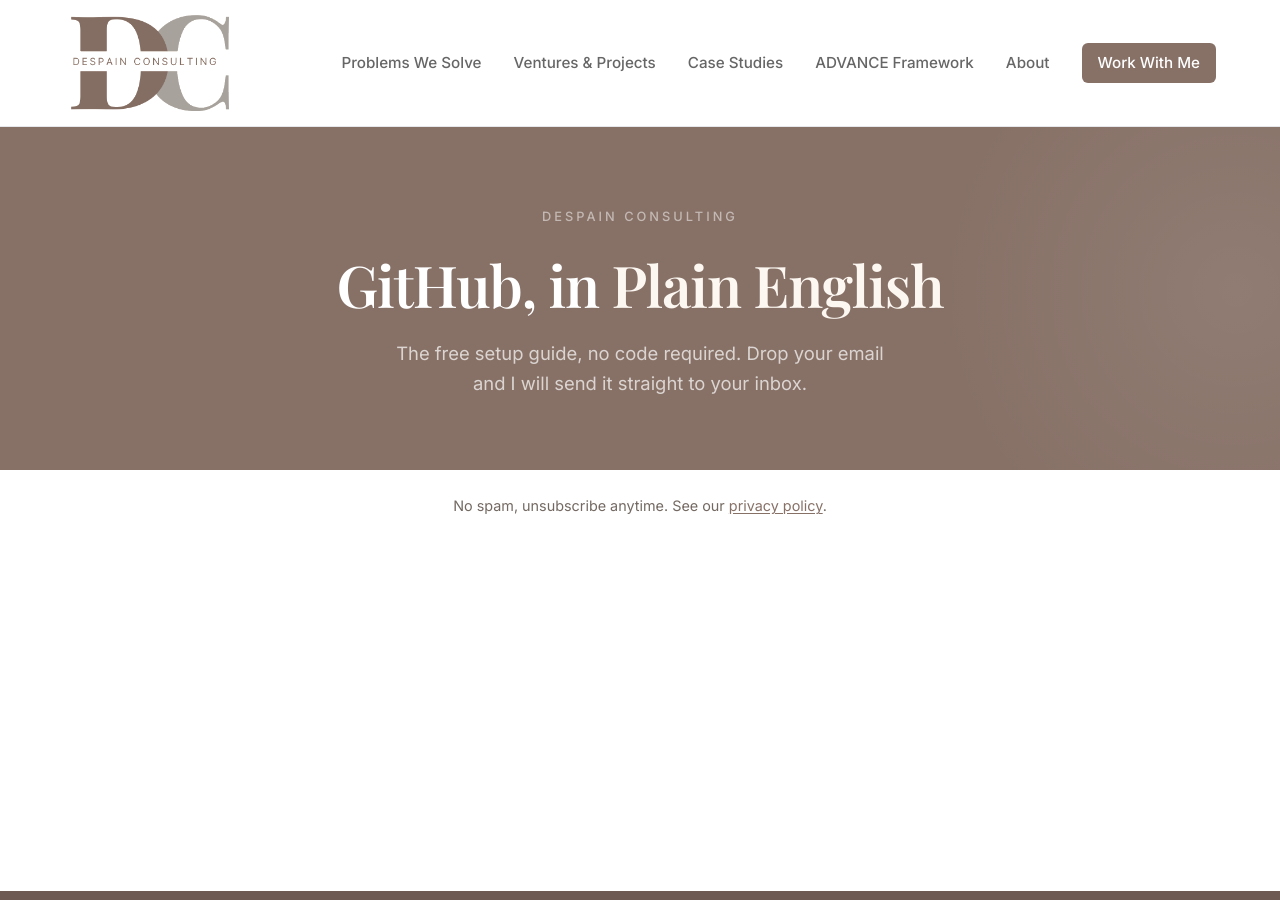
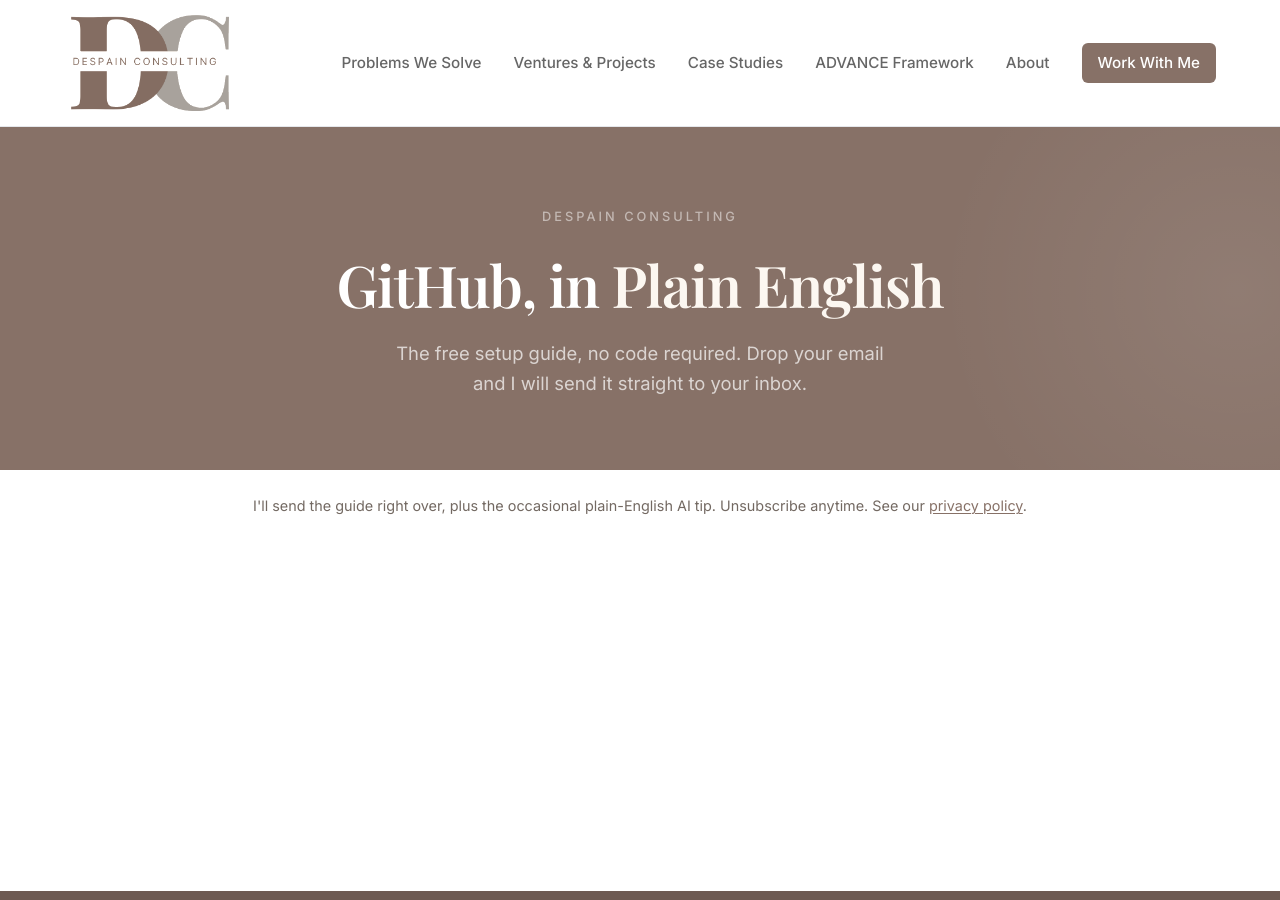
Before and after one commit to adespain70-ui/despain-consulting-site, a Jekyll site: the page built from github.md, in a window 1280 px wide and 900 px high. Built offline with Jekyll 4.4.1, drawn with Linux system fonts in a browser that asks for light colours.

Commit message:
Update capture-page consent line to disclose ongoing emails
Replaces 'No spam, unsubscribe anytime' with an honest line stating
subscribers also get occasional AI tips, on /github and /decode.

Co-Authored-By: Claude Opus 4.8 <noreply@anthropic.com>

```diff
--- a/github.md
+++ b/github.md
@@ -22,7 +22,7 @@ permalink: /github
     <!-- KIT-FORM-END -->
 
     <p style="text-align:center;font-size:0.9rem;color:var(--color-text-muted);margin-top:1.5rem;">
-      No spam, unsubscribe anytime. See our <a href="/privacy-policy">privacy policy</a>.
+      I'll send the guide right over, plus the occasional plain-English AI tip. Unsubscribe anytime. See our <a href="/privacy-policy">privacy policy</a>.
     </p>
 
   </div>
```
Also changed, not shown: decode.md (+1 -1 lines).
